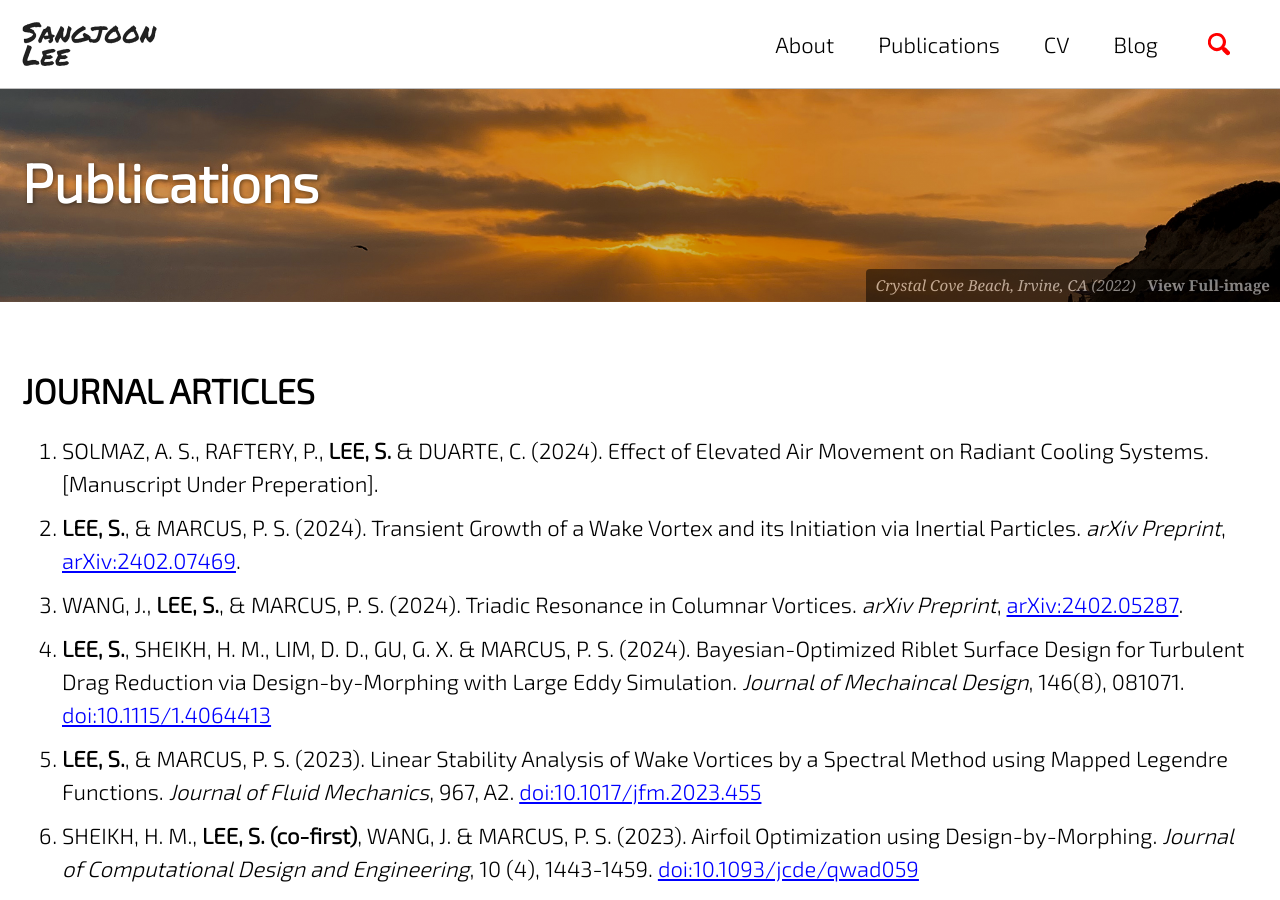
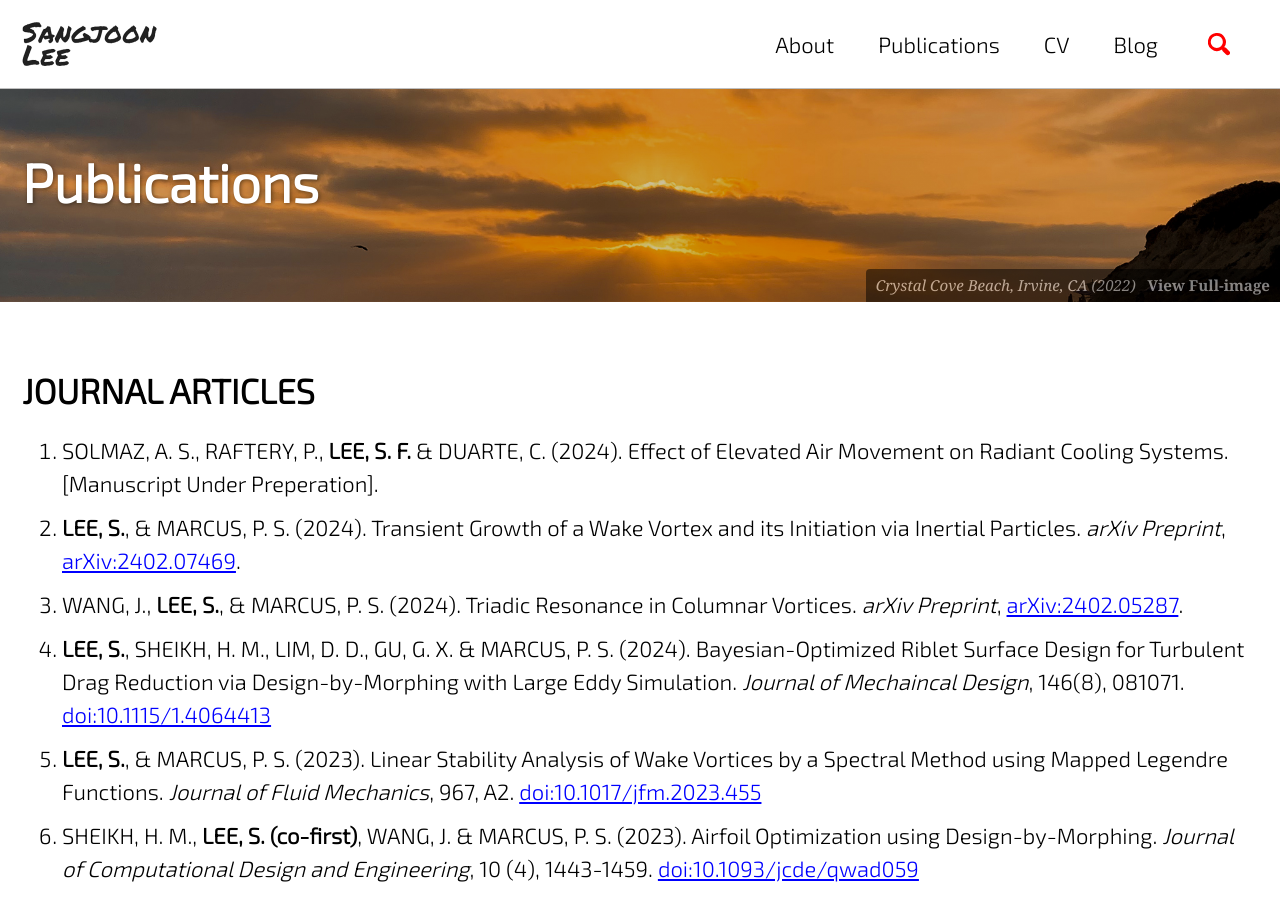
Before and after one commit to jun9303/jun9303.github.io, a Jekyll site: the page built from _pages/publications.md, in a window 1280 px wide and 900 px high. Built offline with Jekyll 4.4.1, drawn with Linux system fonts in a browser that asks for light colours; cached includes are drawn as plain includes; nearby versions of some CDN libraries; emoji names are drawn with the system emoji font.

Commit message:
Pub info revised

```diff
--- a/_pages/publications.md
+++ b/_pages/publications.md
@@ -10,7 +10,7 @@ header:
 
 # JOURNAL ARTICLES
 
-1. SOLMAZ, A. S., RAFTERY, P., **LEE, S.** & DUARTE, C. (2024). Effect of Elevated Air Movement on Radiant Cooling Systems. [Manuscript Under Preperation].
+1. SOLMAZ, A. S., RAFTERY, P., **LEE, S. F.** & DUARTE, C. (2024). Effect of Elevated Air Movement on Radiant Cooling Systems. [Manuscript Under Preperation].
 2. **LEE, S.**, & MARCUS, P. S. (2024). Transient Growth of a Wake Vortex and its Initiation via Inertial Particles. *arXiv Preprint*, [arXiv:2402.07469](https://arxiv.org/abs/2402.07469).
 3. WANG, J., **LEE, S.**, & MARCUS, P. S. (2024). Triadic Resonance in Columnar Vortices. *arXiv Preprint*, [arXiv:2402.05287](https://arxiv.org/abs/2402.05287).
 4. **LEE, S.**, SHEIKH, H. M., LIM, D. D., GU, G. X. & MARCUS, P. S. (2024). Bayesian-Optimized Riblet Surface Design for Turbulent Drag Reduction via Design-by-Morphing with Large Eddy Simulation. *Journal of Mechaincal Design*, 146(8), 081071. [doi:10.1115/1.4064413](https://doi.org/10.1115/1.4064413)
```
